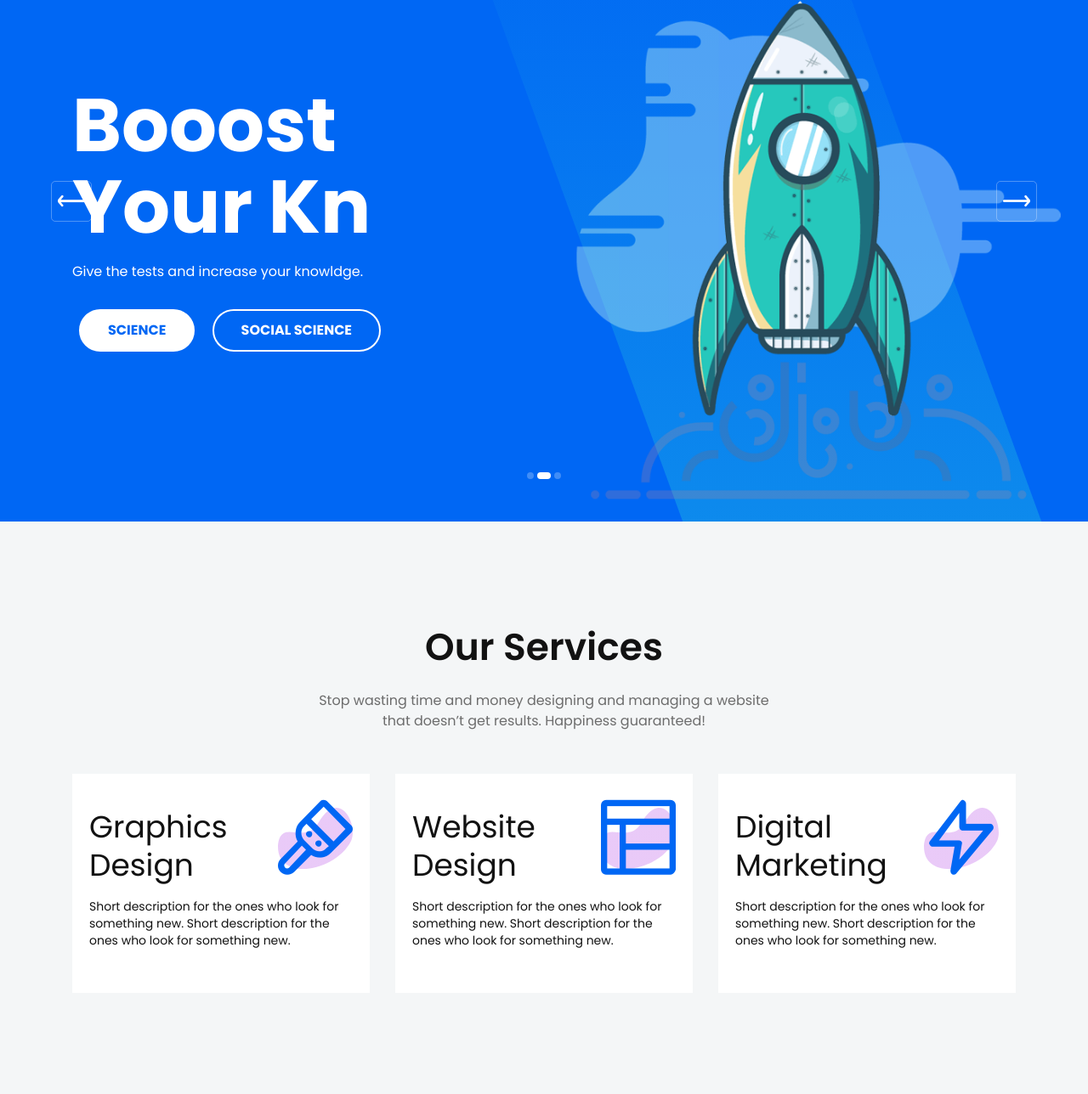
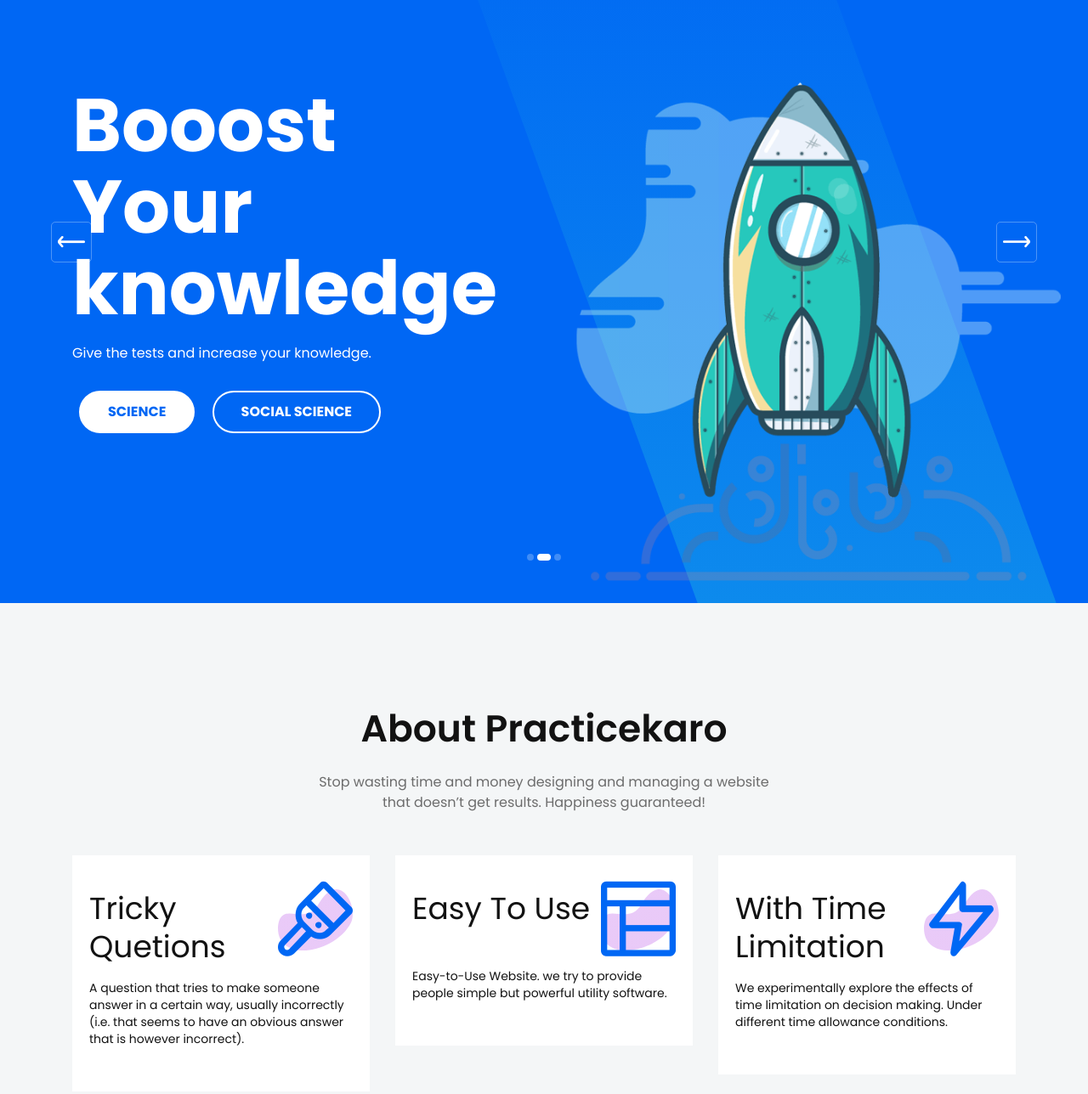
Before and after one commit to practicekaro/practicekaro.github.io, a plain HTML site: page index.html in a window 1280 px wide. Shown: the part 140-1428 px from the top of the page at 85% size. Drawn offline with Linux system fonts and the light colour scheme.

Commit message:
Update index.html

```diff
--- a/index.html
+++ b/index.html
@@ -138,8 +138,8 @@
                         <div class="row">
                             <div class="col-lg-6">
                                 <div class="slider-content">
-                                    <h1 class="title">Booost Your Kn</h1>
-                                    <p class="text">Give the tests and increase your knowldge. </p>
+                                    <h1 class="title">Booost Your knowledge</h1>
+                                    <p class="text">Give the tests and increase your knowledge. </p>
                                     <ul class="slider-btn rounded-buttons">
                                         <li><a class="main-btn rounded-one" href="#">Science</a></li>
                                         <li><a class="main-btn rounded-two" href="#">Social Science</a></li>
@@ -196,7 +196,7 @@
             <div class="row justify-content-center">
                 <div class="col-lg-6 col-md-10">
                     <div class="section-title text-center pb-10">
-                        <h3 class="title">Our Services</h3>
+                        <h3 class="title">About Practicekaro</h3>
                         <p class="text">Stop wasting time and money designing and managing a website that doesn’t get results. Happiness guaranteed!</p>
                     </div> <!-- row -->
                 </div>
@@ -205,14 +205,14 @@
                 <div class="col-lg-4 col-md-7 col-sm-9">
                     <div class="single-features mt-40">
                         <div class="features-title-icon d-flex justify-content-between">
-                            <h4 class="features-title"><a href="#">Graphics Design</a></h4>
+                            <h4 class="features-title"><a href="#">Tricky Quetions</a></h4>
                             <div class="features-icon">
                                 <i class="lni lni-brush"></i>
                                 <img class="shape" src="assets/images/f-shape-1.svg" alt="Shape">
                             </div>
                         </div>
                         <div class="features-content">
-                            <p class="text">Short description for the ones who look for something new. Short description for the ones who look for something new.</p>
+                            <p class="text">A question that tries to make someone answer in a certain way, usually incorrectly (i.e. that seems to have an obvious answer that is however incorrect).</p>
 
                         </div>
                     </div> <!-- single features -->
@@ -220,14 +220,14 @@
                 <div class="col-lg-4 col-md-7 col-sm-9">
                     <div class="single-features mt-40">
                         <div class="features-title-icon d-flex justify-content-between">
-                            <h4 class="features-title"><a href="#">Website Design</a></h4>
+                            <h4 class="features-title"><a href="#">Easy To Use</a></h4>
                             <div class="features-icon">
                                 <i class="lni lni-layout"></i>
                                 <img class="shape" src="assets/images/f-shape-1.svg" alt="Shape">
                             </div>
                         </div>
                         <div class="features-content">
-                            <p class="text">Short description for the ones who look for something new. Short description for the ones who look for something new.</p>
+                            <p class="text">Easy-to-Use Website. we try to provide people simple but powerful utility software.</p>
 
                         </div>
                     </div> <!-- single features -->
@@ -235,14 +235,14 @@
                 <div class="col-lg-4 col-md-7 col-sm-9">
                     <div class="single-features mt-40">
                         <div class="features-title-icon d-flex justify-content-between">
-                            <h4 class="features-title"><a href="#">Digital Marketing</a></h4>
+                            <h4 class="features-title"><a href="#">With Time Limitation</a></h4>
                             <div class="features-icon">
                                 <i class="lni lni-bolt"></i>
                                 <img class="shape" src="assets/images/f-shape-1.svg" alt="Shape">
                             </div>
                         </div>
                         <div class="features-content">
-                            <p class="text">Short description for the ones who look for something new. Short description for the ones who look for something new.</p>
+                            <p class="text">We experimentally explore the effects of time limitation on decision making. Under different time allowance conditions.</p>
 
                         </div>
                     </div> <!-- single features -->
```
